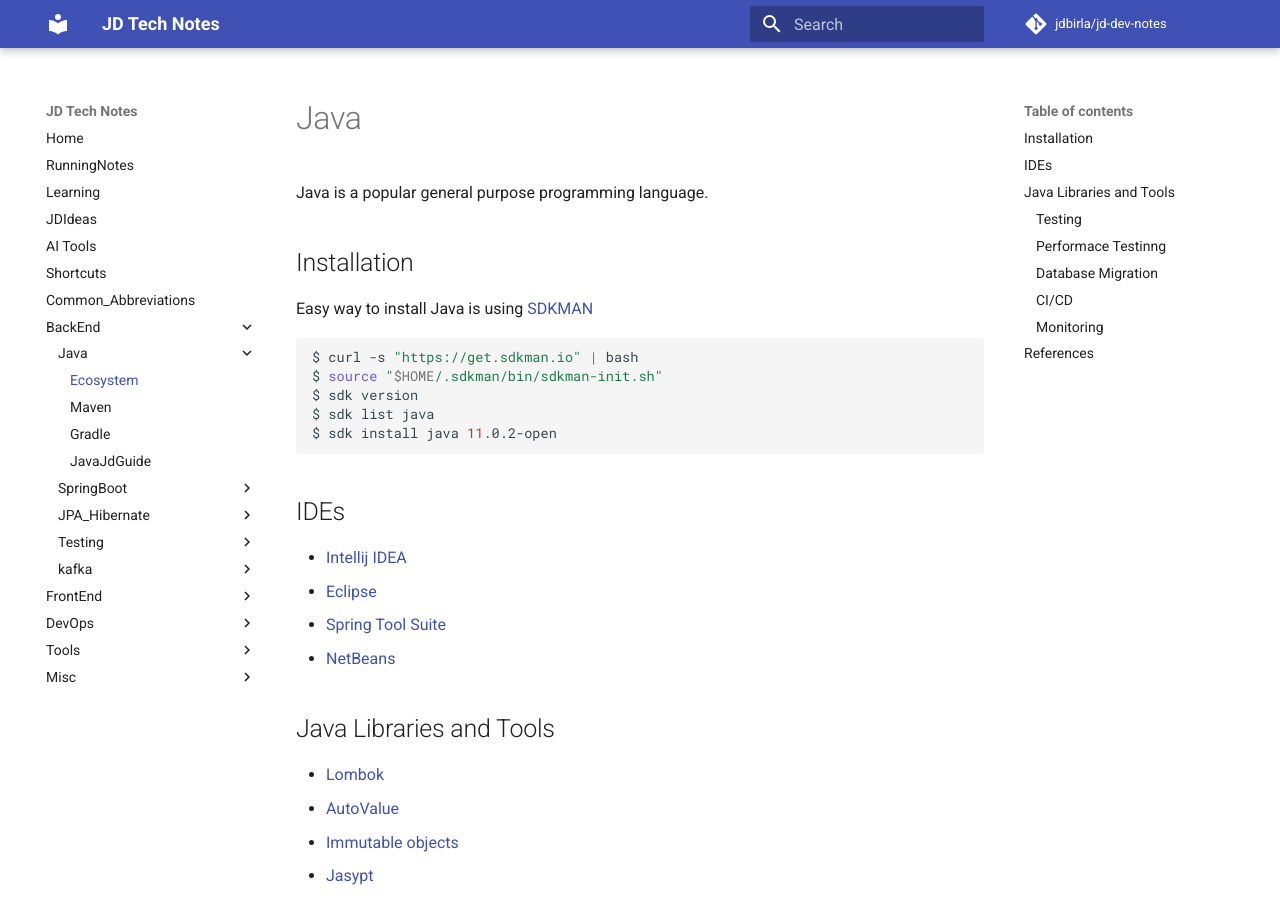
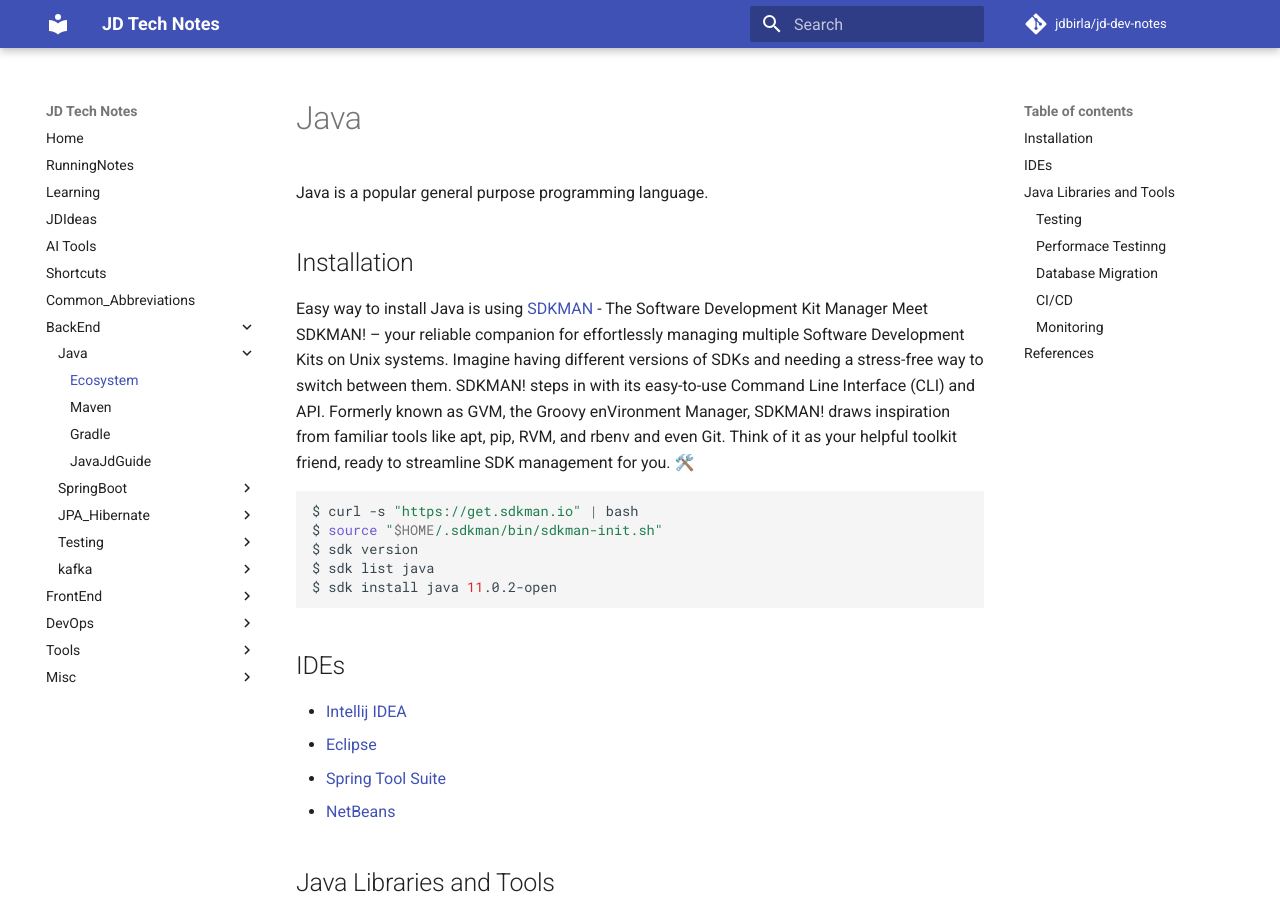
Before and after one commit to jdbirla/jd-dev-notes, an MkDocs documentation site: the page built from docs/java/ecosystem.md, in a window 1280 px wide and 900 px high. Built offline with MkDocs 1.6.1 and Material for MkDocs 9.7.7, drawn with Linux system fonts in a browser that asks for light colours; comment, search, counter and statistics services are not loaded.

Commit message:
Update ecosystem.md

````diff
--- a/docs/java/ecosystem.md
+++ b/docs/java/ecosystem.md
@@ -3,7 +3,8 @@ Java is a popular general purpose programming language.
 
 ## Installation
 Easy way to install Java is using [SDKMAN](https://sdkman.io/)
-
+- The Software Development Kit Manager
+Meet SDKMAN! – your reliable companion for effortlessly managing multiple Software Development Kits on Unix systems. Imagine having different versions of SDKs and needing a stress-free way to switch between them. SDKMAN! steps in with its easy-to-use Command Line Interface (CLI) and API. Formerly known as GVM, the Groovy enVironment Manager, SDKMAN! draws inspiration from familiar tools like apt, pip, RVM, and rbenv and even Git. Think of it as your helpful toolkit friend, ready to streamline SDK management for you. 🛠️
 ``` bash
 $ curl -s "https://get.sdkman.io" | bash
 $ source "$HOME/.sdkman/bin/sdkman-init.sh"
````
